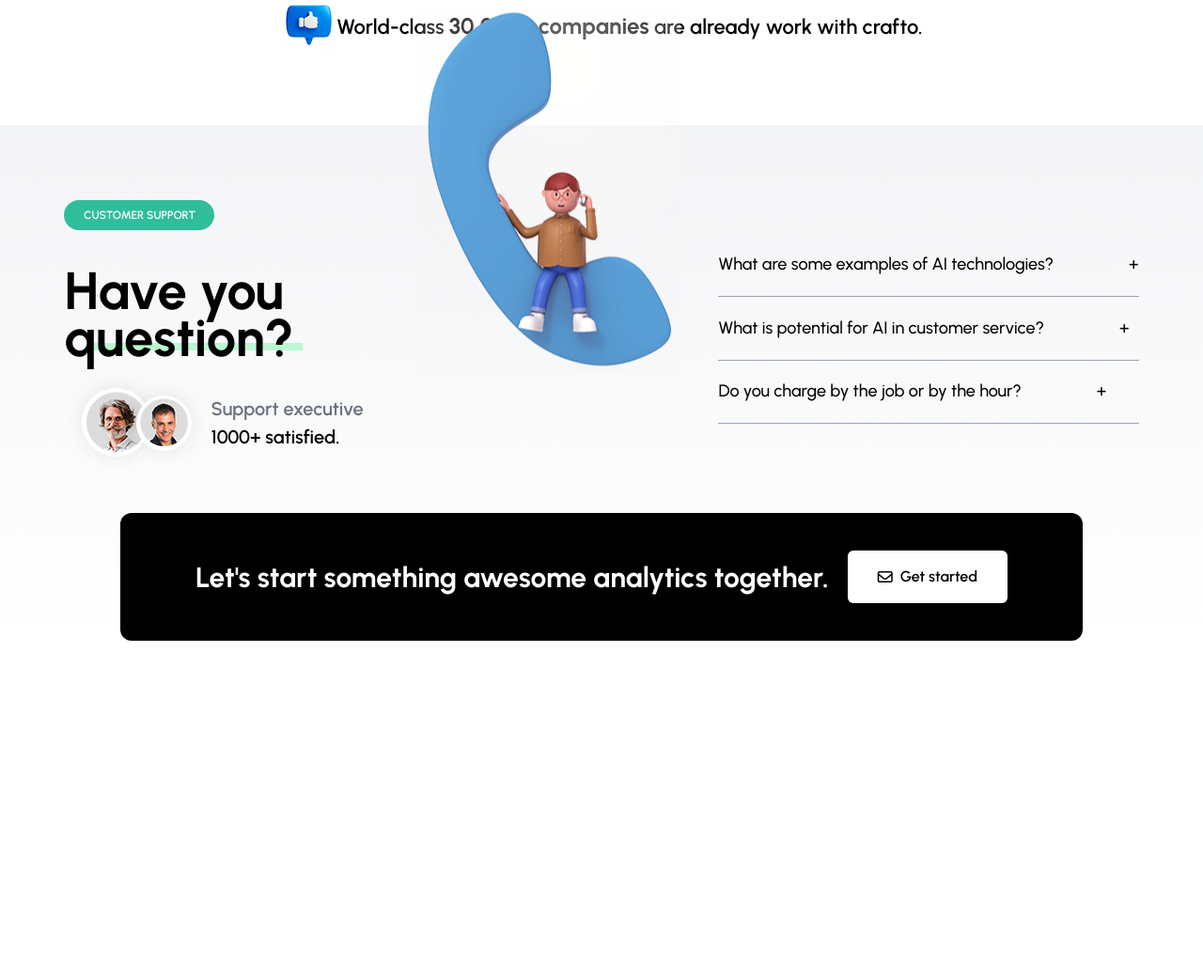
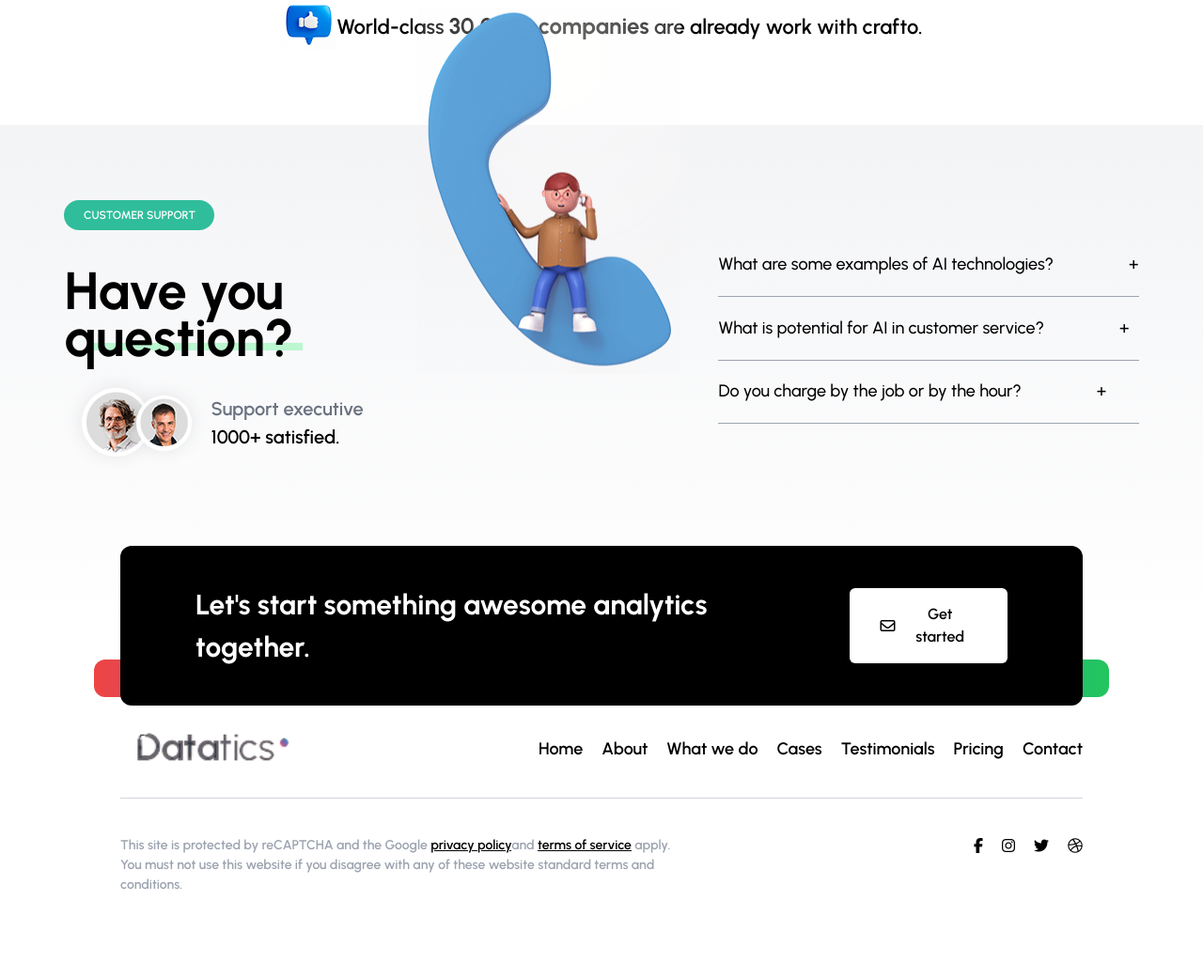
Before and after one commit to FARIGA28/Datatics, a website: page src/index.html in a window 1280 px wide. Shown: the part 5345-6386 px from the top of the page at 94% size. Before the commit the page ends 6027 px from the top, so only its background shows below. Drawn offline with Linux system fonts and the light colour scheme.

Commit message:
complete homepage

```diff
--- a/src/index.html
+++ b/src/index.html
@@ -646,7 +646,7 @@
     <!-- end of world class part -->
 
     <footer
-      class="flex flex-col justify-center gap-10 bg-gradient-to-b from-gray-100 to-white"
+      class="flex flex-col justify-center gap-40 bg-gradient-to-b from-gray-100 to-white"
     >
       <!-- customer support section-->
       <section class="flex justify-center items-center gap-10 pt-20">
@@ -708,10 +708,12 @@
       </section>
 
       <!-- lets start section -->
-      <section class="w-full bg flex justify-center">
+      <section
+        class="w-full flex flex-col justify-center items-center relative"
+      >
         <!-- black bg -->
         <div
-          class="bg-black text-white flex gap-5 justify-center items-center w-[80%] px-20 py-10 rounded-xl"
+          class="bg-black text-white flex gap-10 justify-center items-center w-[80%] px-20 py-10 rounded-xl absolute"
         >
           <p class="text-[30px] font-bold">
             Let's start something awesome analytics together.
@@ -723,7 +725,60 @@
             <p>Get started</p>
           </button>
         </div>
+        <div
+          class="bg-gradient-to-r from-red-500 via-blue-500 to-green-500 w-[300px] px-[540px] py-5 absolute top-[36px] rounded-xl -z-30"
+        ></div>
       </section>
+    </footer>
+    <!-- 2nd part of the footer  -->
+    <footer class="flex flex-col justify-center items-center">
+      <nav
+        class="flex justify-between items-center w-[80%] font-semibold text-[18px] py-5 mt-20"
+      >
+        <img
+          src="./Images/datatics-logo.png"
+          alt="datatics-logo"
+          class="w-[200px]"
+        />
+        <!-- ANCHOR LIST -->
+        <div class="flex justify-center items-center gap-5">
+          <a class="hover:text-gray-500" href="">Home</a>
+          <a class="hover:text-gray-500" href="">About</a>
+          <a class="hover:text-gray-500" href="">What we do</a>
+          <a class="hover:text-gray-500" href="">Cases</a>
+          <a class="hover:text-gray-500" href="">Testimonials</a>
+          <a class="hover:text-gray-500" href="">Pricing</a>
+          <a class="hover:text-gray-500" href="">Contact</a>
+        </div>
+      </nav>
+      <!-- thin line -->
+      <div class="w-[80%] h-[0.5px] bg-gray-300 mb-10"></div>
+      <!-- last part -->
+      <div class="w-[80%] flex justify-between">
+        <p class="max-w-[600px] text-[14px] text-gray-400 font-semibold">
+          This site is protected by reCAPTCHA and the Google
+          <span>
+            <a href="../src/index.html" class="underline text-black"
+              >privacy policy</a
+            ></span
+          >and
+          <span
+            ><a href="../src/index.html" class="underline text-black"
+              >terms of service</a
+            ></span
+          >
+          apply. You must not use this website if you disagree with any of these
+          website standard terms and conditions.
+        </p>
+        <div class="flex justify-center items-center gap-5 mb-32">
+          <a href="www.facebook.com"
+            ><i class="fa-brands fa-facebook-f"></i>
+          </a>
+          <a href="www.instagram.com"><i class="fa-brands fa-instagram"></i></a>
+          <a href="www.twitter.com"><i class="fa-brands fa-twitter"></i></a>
+          <a href="www.dribbble.com"><i class="fa-brands fa-dribbble"></i></a>
+        </div>
+      </div>
     </footer>
   </body>
 </html>
```
Also changed, not shown: src/output.css.
